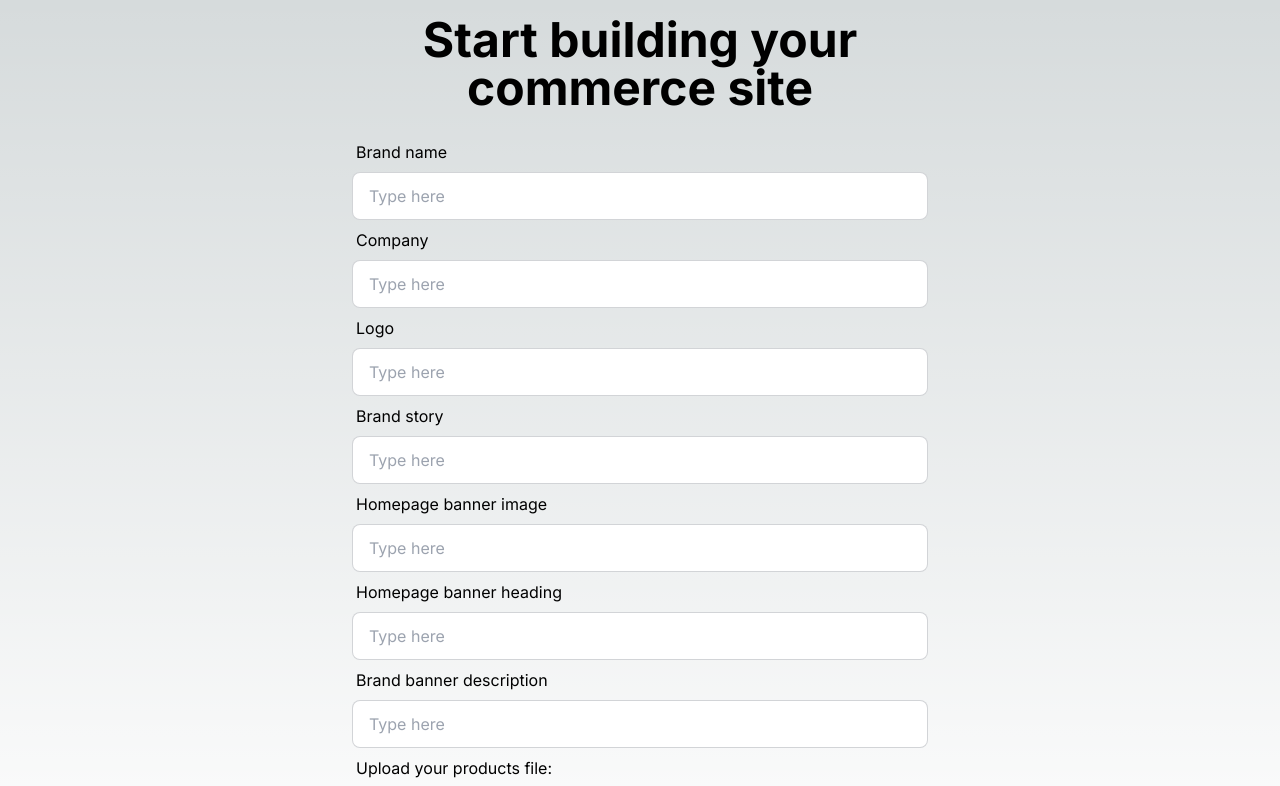
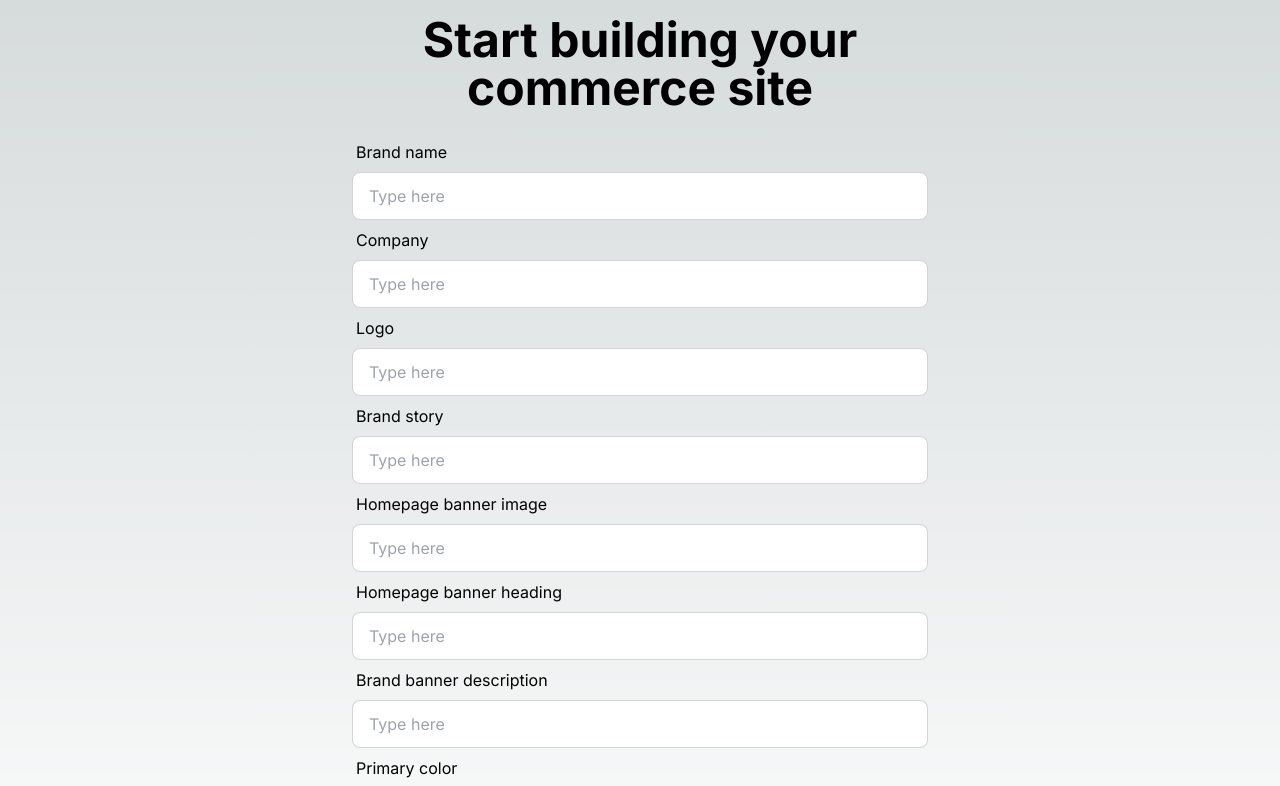
Before and after one commit to Xujiajia2019/Demo-builder, a Next.js app: page / in a window 1280 px wide. Shown: the top 786 px of the page. Built offline with nearby package versions, Linux system fonts and the light colour scheme.

Commit message:
feat:新增样式配置项

```diff
--- a/src/app/page.js
+++ b/src/app/page.js
@@ -14,6 +14,7 @@ export default function Index() {
   const [homepageBannerImage, setHomepageBannerImage] = useState("");
   const [homepageBannerHeading, setHomepageBannerHeading] = useState("");
   const [homepageBannerDescription, setHomepageBannerDescription] = useState("");
+  const [primaryColor, setPrimaryColor] = useState("");
 
   const [productFile, setProductFile] = useState(null);
   const [loading, setLoading] = useState(false);
@@ -140,6 +141,9 @@ export default function Index() {
       },
       "products": {
         "size": 10
+      },
+      "design": {
+        "primary_color": primaryColor
       }
     }
 
@@ -186,6 +190,7 @@ export default function Index() {
               <Input label='Homepage banner image' value={homepageBannerImage} setValue={setHomepageBannerImage}/>
               <Input label='Homepage banner heading' value={homepageBannerHeading} setValue={setHomepageBannerHeading}/>
               <Input label='Brand banner description' value={homepageBannerDescription} setValue={setHomepageBannerDescription}/>
+              <Input label='Primary color' value={primaryColor} setValue={setPrimaryColor}/>
 
               <ProductsFileUpload productFile={productFile} setProductFile={setProductFile}/>
 
```
